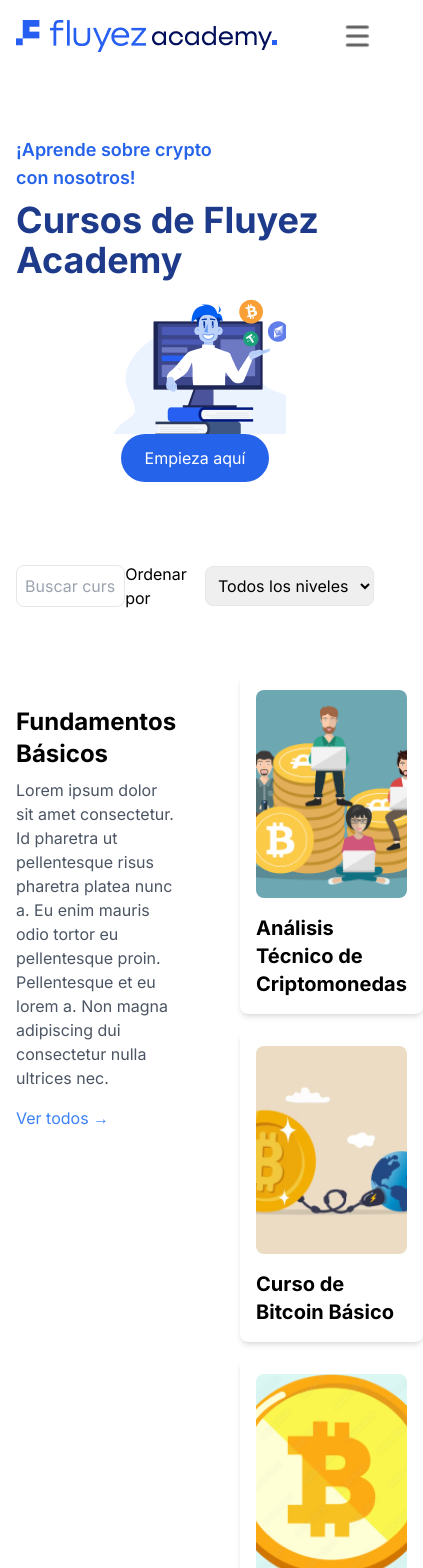
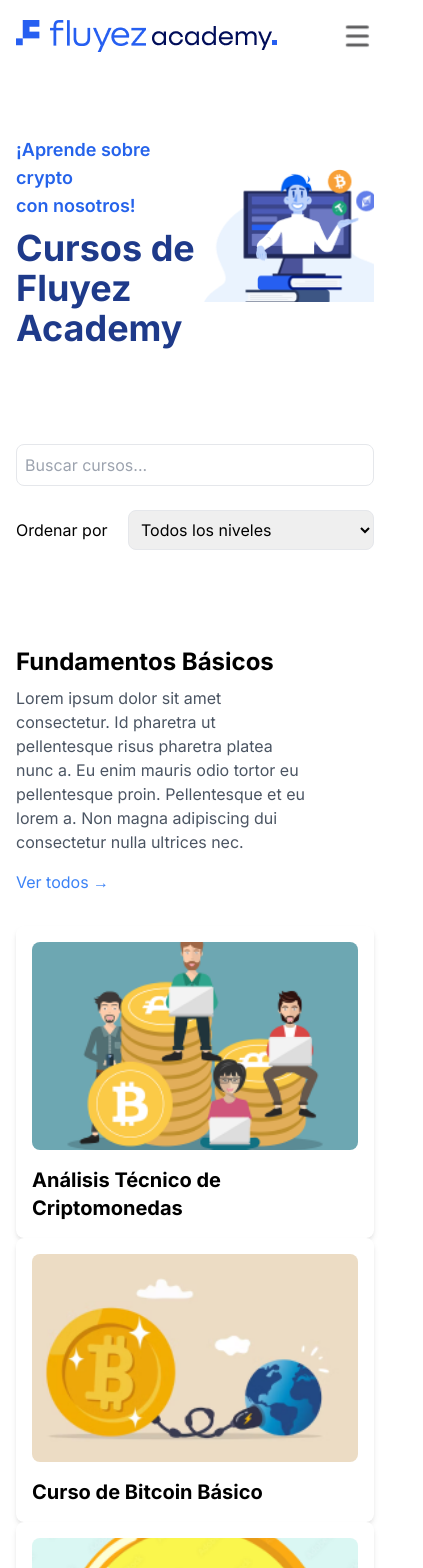
Before and after one commit to Joseduardo25/landing, a Next.js app: page /Fluyez-Academy in a window 390 px wide. Shown: the top 1568 px of the page, 423 px wide, since content can reach past the window. Built offline with nearby package versions, Linux system fonts and the light colour scheme.

Commit message:
ADD: responsive to academy page and component Card inside CoursesAcademy

```diff
--- a/src/app/Fluyez-Academy/page.js
+++ b/src/app/Fluyez-Academy/page.js
@@ -38,32 +38,32 @@ const Academy = () => {
 
 
     {/* <!-- Hero Section --> */}
-    <section class="container mx-auto px-4 py-8 flex flex-col md:flex-row items-center">
+    <section class="container mx-auto px-4 py-8 flex flex-row items-center">
       {/* <!-- Text Content --> */}
-      <div class="md:w-1/2 mt-8 md:mt-0">
+      <div class="w-1/2 mt-8 md:mt-0">
         <h2 className="text-lg font-semibold text-blue-600 mb-2">¡Aprende sobre crypto<br /> con nosotros!</h2>
         <h1 class="text-4xl md:text-5xl font-bold text-blue-900 mb-4 max-w-[400px]">Cursos de Fluyez Academy</h1>
-        <button class="bg-blue-600 text-white px-6 py-3 rounded-full hover:bg-blue-700 hidden md:block">Empieza aquí</button>
+        {/* <button class="bg-blue-600 text-white px-6 py-3 rounded-full hover:bg-blue-700 hidden md:block">Empieza aquí</button> */}
       </div>
       {/* <!-- Image Content --> */}
-      <div class="md:w-1/2">
+      <div class="w-1/2">
         <Image src={DesktopManAcademy} alt="Criptomonedas" class="hidden md:block md:ml-auto" />
         <Image src={MobileManAcademy} alt="Criptomonedas" class="block md:hidden" />
       </div>
-      <button class="bg-blue-600 text-white px-6 py-3 rounded-full hover:bg-blue-700 block md:hidden ">Empieza aquí</button>
+      {/* <button class="bg-blue-600 text-white px-6 py-3 rounded-full hover:bg-blue-700 block md:hidden ">Empieza aquí</button> */}
     </section>
     <div className="container mx-auto px-4 py-4">
 
 
-      <div className="flex justify-between items-center my-8">
+      <div className="block md:flex justify-between items-center my-8">
         <input
           type="text"
           placeholder="Buscar cursos..."
-          className="border rounded-lg p-2 w-1/3"
+          className="border mb-6 md:mb-0 rounded-lg p-2 w-full md:w-1/3"
         />
         <div className="flex items-center">
-          <p className="mr-4">Ordenar por</p>
-          <select className="border rounded-lg p-2">
+          <p className="min-w-24 mr-4">Ordenar por</p>
+          <select className="w-full border rounded-lg p-2">
             <option>Todos los niveles</option>
           </select>
         </div>
--- a/src/components/Fluyez-Academy/courses-academy/index.jsx
+++ b/src/components/Fluyez-Academy/courses-academy/index.jsx
@@ -8,7 +8,7 @@ export default function CoursesAcademy({courses}) {
   return (
     <div className="container mx-auto px-4 py-4">
 
-      <div className='flex'>
+      <div className='block md:flex'>
 
 
       <section className="my-8 max-w-md pr-16">
@@ -18,7 +18,7 @@ export default function CoursesAcademy({courses}) {
         </p>
         <a href="#" className="text-blue-500 mt-4 inline-block">Ver todos &rarr;</a>
       </section>
-      <div className="grid gap-4 lg:grid-cols-3">
+      <div className="block md:grid gap-4 lg:grid-cols-3">
         {relatedCourses.map((course) => (
           <Card
             key={course.id}
```
